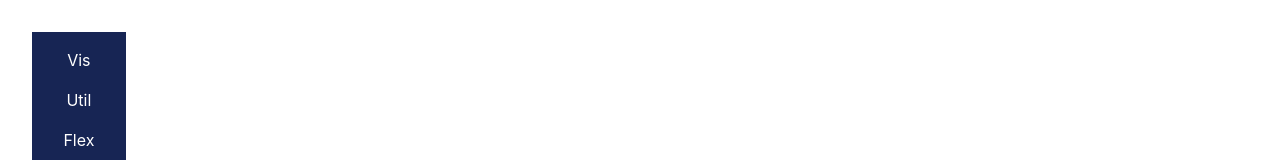
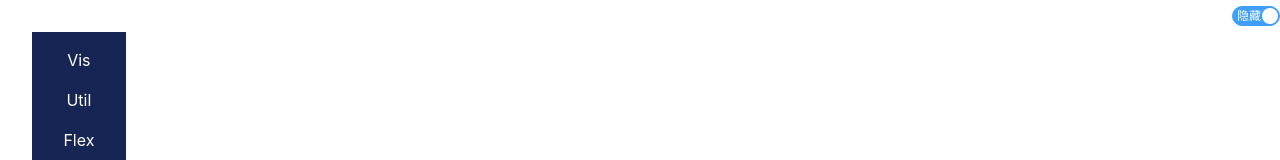
Before and after one commit to zqd123/menu-vite-project, a Vue app: page /#/first/menu in a window 1280 px wide. Shown: the top 160 px of the page. Built offline with nearby package versions, Linux system fonts and the light colour scheme.

Commit message:
fix: 初始版本

```diff
--- a/components.d.ts
+++ b/components.d.ts
@@ -17,6 +17,7 @@ declare module '@vue/runtime-core' {
     ElIcon: typeof import('element-plus/es')['ElIcon']
     ElInput: typeof import('element-plus/es')['ElInput']
     ElRate: typeof import("element-plus/es")["ElRate"]
+    ElSwitch: typeof import('element-plus/es')['ElSwitch']
     ElTable: typeof import('element-plus/es')['ElTable']
     ElTableColumn: typeof import('element-plus/es')['ElTableColumn']
     HelloWorld: typeof import('./src/components/HelloWorld.vue')['default']
--- a/src/views/menu/menu.vue
+++ b/src/views/menu/menu.vue
@@ -1,16 +1,30 @@
 <template>
   <div class="flex h-full w-full">
+    <el-switch
+    class="!absolute right-0 top-0"
+    v-model="isHide"
+    @change="refreshStatus"
+    inline-prompt
+    active-text="隐藏"
+    inactive-text="展示"
+  />
+    <transition name="fade">
       <div v-show="isShowFirstMenu" class="bg-blue-950 flex flex-col gap-4 p-4 text-white">
         <div v-for="item in menu1" :key="item.id" @click="firstMenuClick">
           {{ item.name }}
         </div>
       </div>
+    </transition>
 
+    <transition name="fade">
       <div v-show="isShowSecondMenu" class="bg-stone-300 flex flex-col gap-4 p-4 text-black">
         <div v-for="item in menu2" :key="item.id" @click="secondMenuClick" >
           {{ item.name }}
         </div>
       </div>
+    </transition>
+
+    <transition name="fade">
       <div v-show="isShowThirdMenu" class="flex-1 bg-white flex flex-col gap-4 p-4 text-black">
         <div v-for="item in menu3" :key="item.id" class="flex items-center gap-4">
           <span>{{ item.name }}</span>
@@ -21,15 +35,20 @@
           </div>
         </div>
       </div>
+    </transition>
   </div>
 </template>
 <script lang="ts" setup>
+import { ElMessageBox } from "element-plus";
 import { ref } from "vue";
 import { menu1, menu2, menu3, menuChild } from "./params";
-const isHide = ref(false)// 展开下级菜单,隐藏上级菜单
+const isHide = ref(true)// 展开下级菜单,隐藏上级菜单
 const isShowFirstMenu = ref(true)
 const isShowSecondMenu = ref(false)
 const isShowThirdMenu = ref(false)
+
+const initTime = new Date();// 初始时间
+
 //一级菜单
 const firstMenuClick = ()=>{
   console.log('一级菜单点击');
@@ -52,6 +71,29 @@ const secondMenuClick = ()=>{
 //选中
 const selectClick = ()=>{
   console.log('选中');
+  const nowTime = new Date();
+  const countTime = (nowTime.getTime() - initTime.getTime())/1000
+  ElMessageBox.alert(`用时: ${countTime}秒`, '提示', {
+    confirmButtonText: '确定',
+    callback:()=>{
+      refreshStatus()
+    }
+  })
 
 }
+//重置刷新
+const refreshStatus = ()=>{
+  isShowFirstMenu.value = true
+  isShowSecondMenu.value =false
+  isShowThirdMenu.value = false
+}
 </script>
+<style scoped>
+.fade-enter-active, .fade-leave-active {
+  transition: opacity 0.3s ease;
+}
+.fade-enter-from,
+.fade-leave-to {
+  opacity: 0;
+}
+</style>
```
Lines whose indentation alone changed are shown as unchanged.
